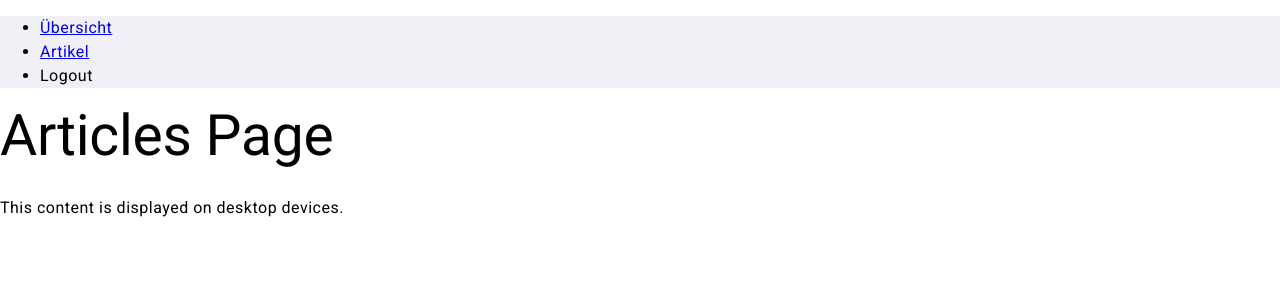
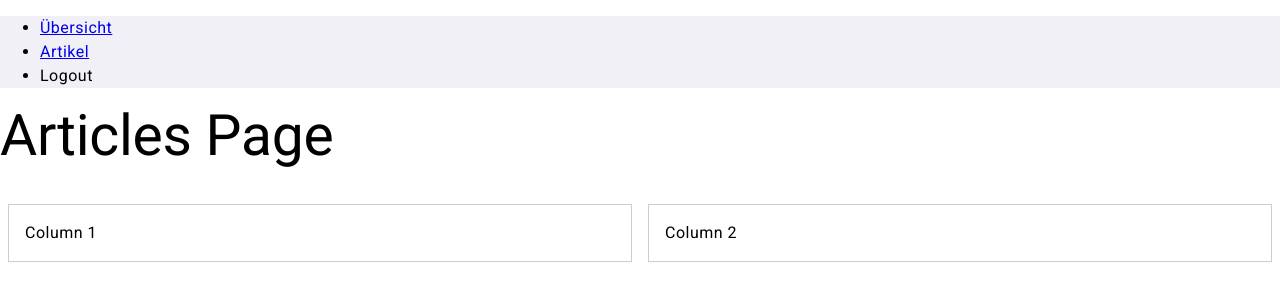
Before and after one commit to rapbru/cas-fee-project2-gravox, an Angular app in the folder frontend/: page /articles in a window 1280 px wide. Shown: the top 300 px of the page. Built offline with nearby package versions, Linux system fonts and the light colour scheme; sample sign-in values are in the browser's storage.

Commit message:
Created button using Angular Material Theme

```diff
--- a/frontend/src/app/app.config.ts
+++ b/frontend/src/app/app.config.ts
@@ -16,6 +16,6 @@ export const appConfig: ApplicationConfig = {
             provide:HTTP_INTERCEPTORS,
             useClass:AuthInterceptor,
             multi:true
-        }
+        }, provideAnimationsAsync()
   ]
 };
--- a/frontend/src/app/articles/articles.component.html
+++ b/frontend/src/app/articles/articles.component.html
@@ -1,3 +1,6 @@
 <h1>Articles Page</h1>
-<p *ngIf="isMobile">This content is displayed on mobile devices.</p>
-<p *ngIf="!isMobile">This content is displayed on desktop devices.</p>
+
+<div class="content-container" [ngClass]="{ 'mobile-layout': isMobile, 'desktop-layout': !isMobile }">
+  <div class="column">Column 1</div>
+  <div class="column">Column 2</div>
+</div>
--- a/frontend/src/app/articles/articles.component.scss
+++ b/frontend/src/app/articles/articles.component.scss
@@ -0,0 +1,27 @@
+.content-container {
+  display: flex;
+  flex-wrap: wrap;
+
+  &.desktop-layout {
+    flex-direction: row;
+  }
+
+  &.mobile-layout {
+    flex-direction: column;
+  }
+}
+
+.column {
+  flex: 1;
+  padding: 1rem;
+  border: 1px solid #ccc;
+  margin: 0.5rem;
+
+  &.desktop-layout .column {
+    width: calc(50% - 1rem);
+  }
+
+  &.mobile-layout .column {
+    width: 100%;
+  }
+}
--- a/frontend/src/app/overview/overview.component.html
+++ b/frontend/src/app/overview/overview.component.html
@@ -6,6 +6,9 @@
   <mat-icon>deployed_code</mat-icon>
   Articles
 </button>
+
+<button mat-raised-button color="primary">Angular Material Theme</button>
+
 
 <button (click)="increaseColumns()">+</button>
 <button (click)="decreaseColumns()">-</button>
```
Also changed, not shown: frontend/package.json (line endings or trailing spaces), 1 other file (tests, documents, lock files or other folders).
